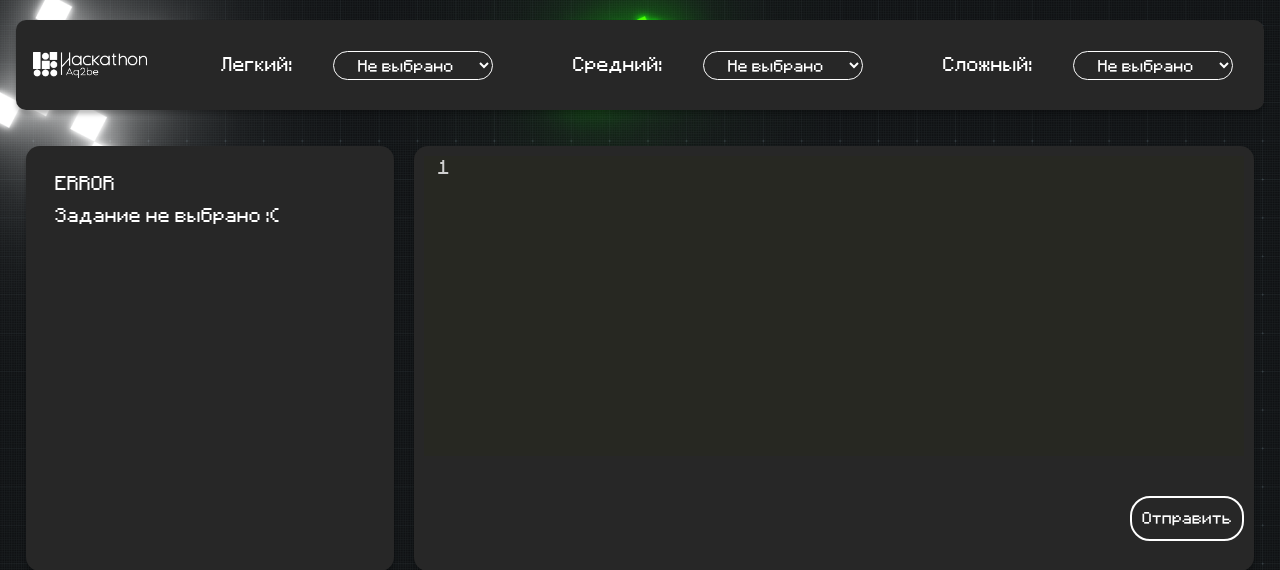
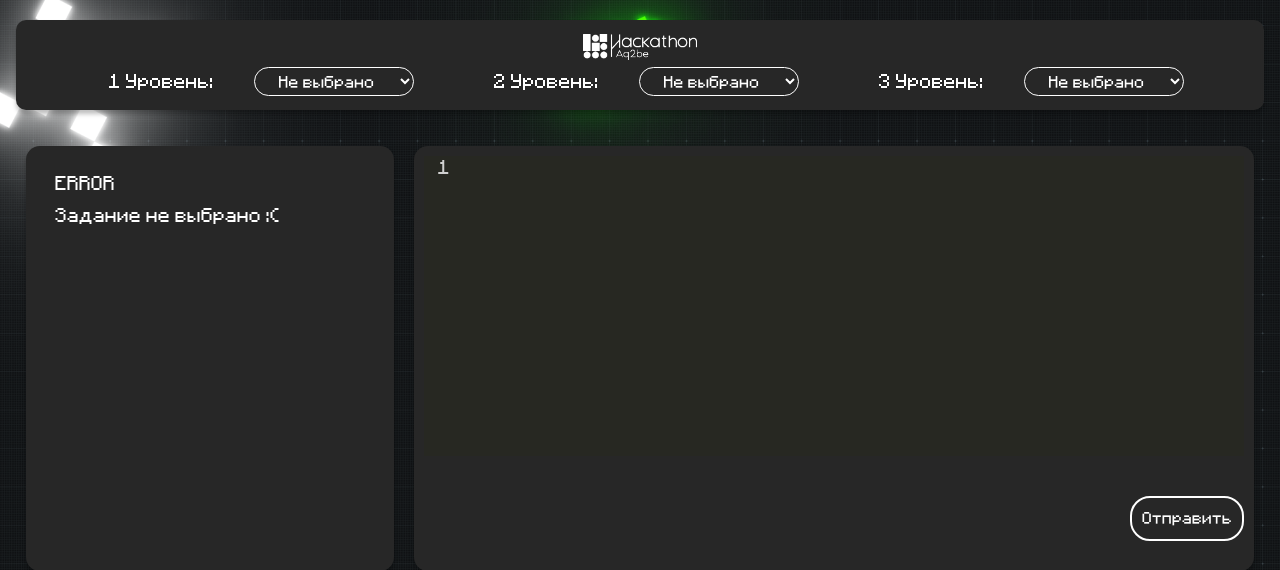
Before and after one commit to QwaQ-dev/Hakaton-main, a PHP site: page /html/index.php in a window 1280 px wide. Shown: the top 570 px of the page. Run offline with PHP 8.4, Linux system fonts and the light colour scheme; the visitor is signed in with stand-in values (Sample User, id 1); data that the repository does not hold is empty; some libraries are stand-ins or nearby versions.

Commit message:
Update index.php

```diff
--- a/html/index.php
+++ b/html/index.php
@@ -67,17 +67,17 @@ $username = $user['Username'];
         </div>
         <div class="lvl">
             <p class="lvl_title">
-                Легкий:
+                1 Уровень:
             </p>
             <select class="lvl_name" id="lite">
             </select>
             <p class="lvl_title">
-                Средний:
+                2 Уровень:
             </p>
             <select class="lvl_name" id="normal">
             </select>
             <p class="lvl_title">
-                Сложный:
+                3 Уровень:
             </p>
             <select class="lvl_name" id="hard">
             </select>
```
